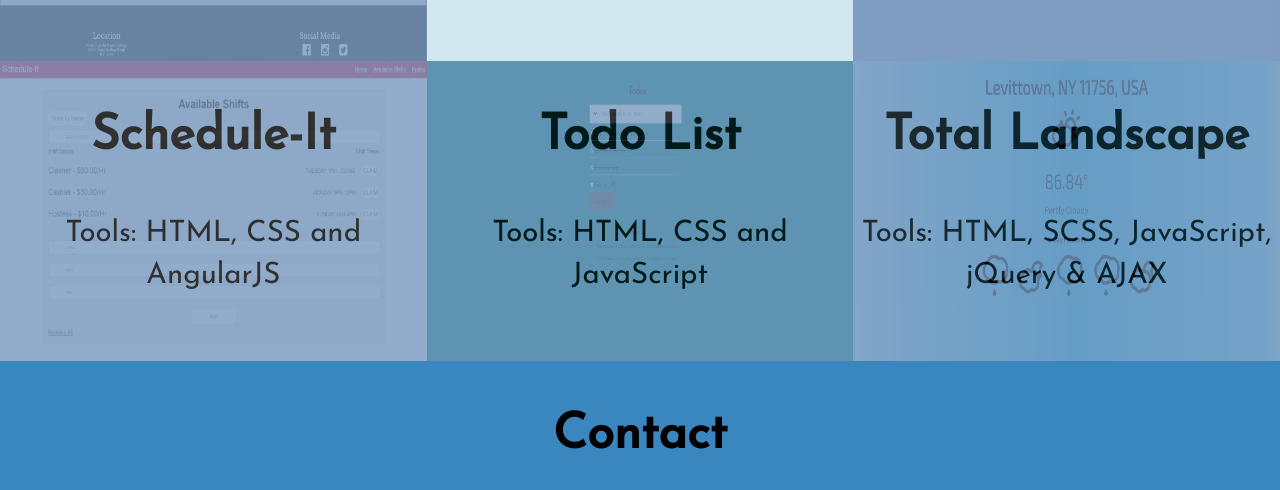
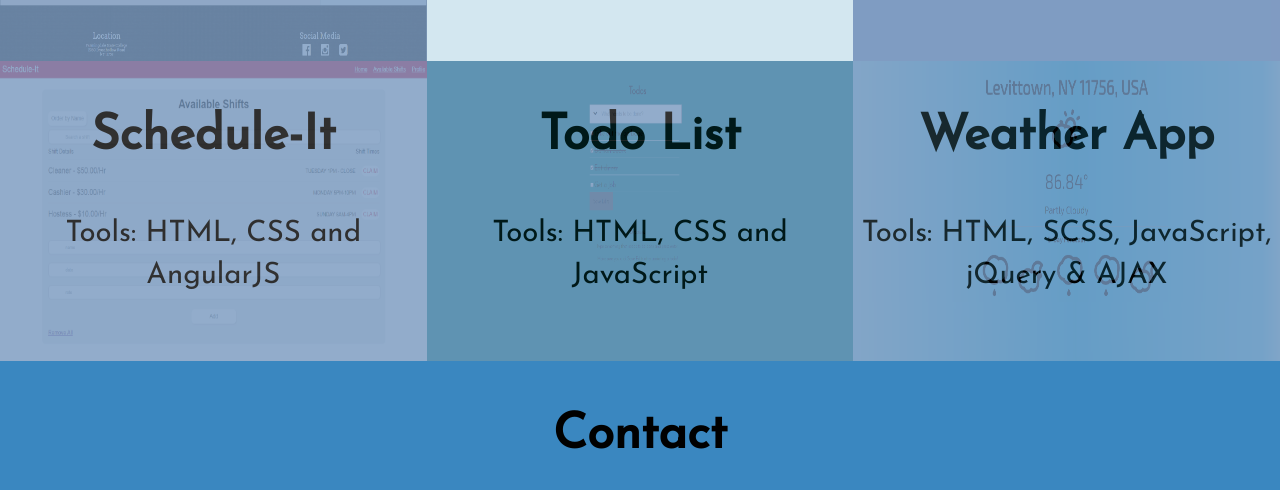
Before and after one commit to NJ3355/NJ3355.github.io, a website: page index.html in a window 1280 px wide. Shown: the part 2319-2809 px from the top of the page. Drawn offline with nearby package versions, Linux system fonts and the light colour scheme.

Commit message:
Updated text

```diff
--- a/index.html
+++ b/index.html
@@ -181,7 +181,7 @@
               <div class="projects hoverFont" id="landscape">
                 <a href="https://nj3355.github.io/Weather-API/">
                   <div class="hoverLand">
-                  <h1>Total Landscape</h1>
+                  <h1>Weather App</h1>
                   <p>Tools: HTML, SCSS, JavaScript, jQuery & AJAX</p>
                   </div></a>
                <img class="projectImages" src="images/weather.png" />
```
